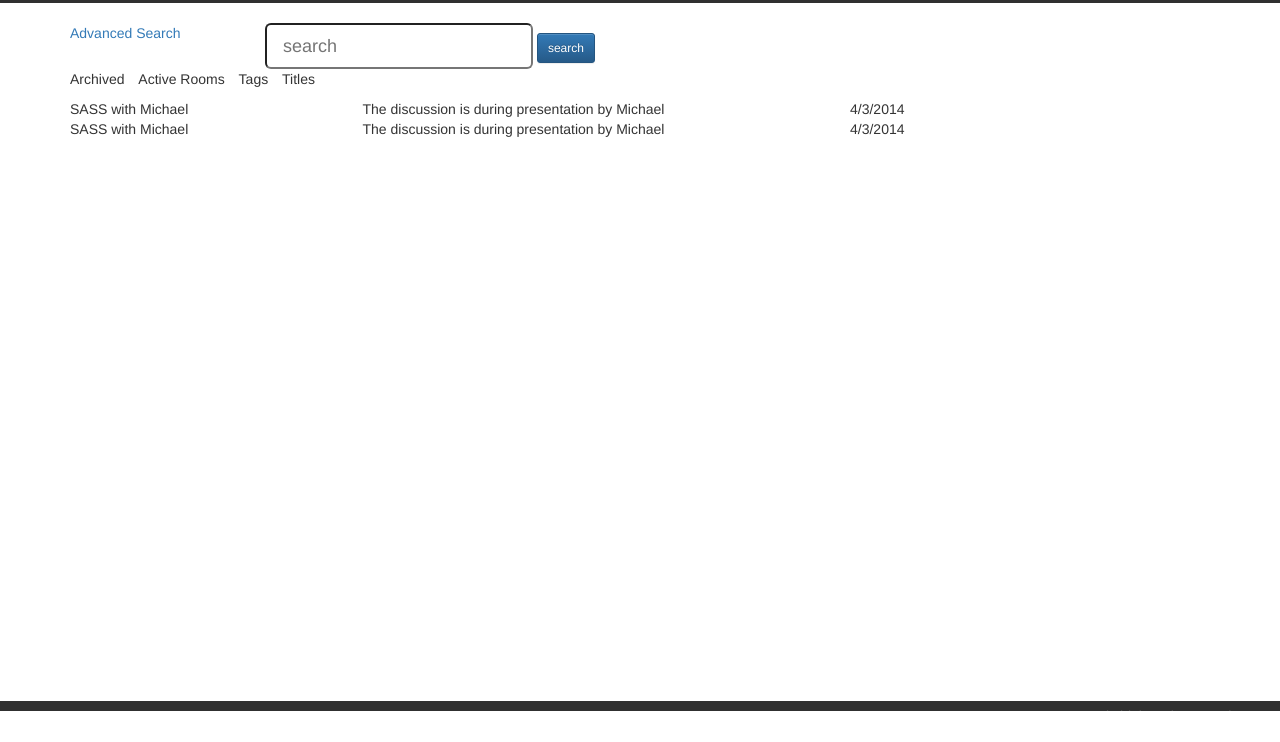
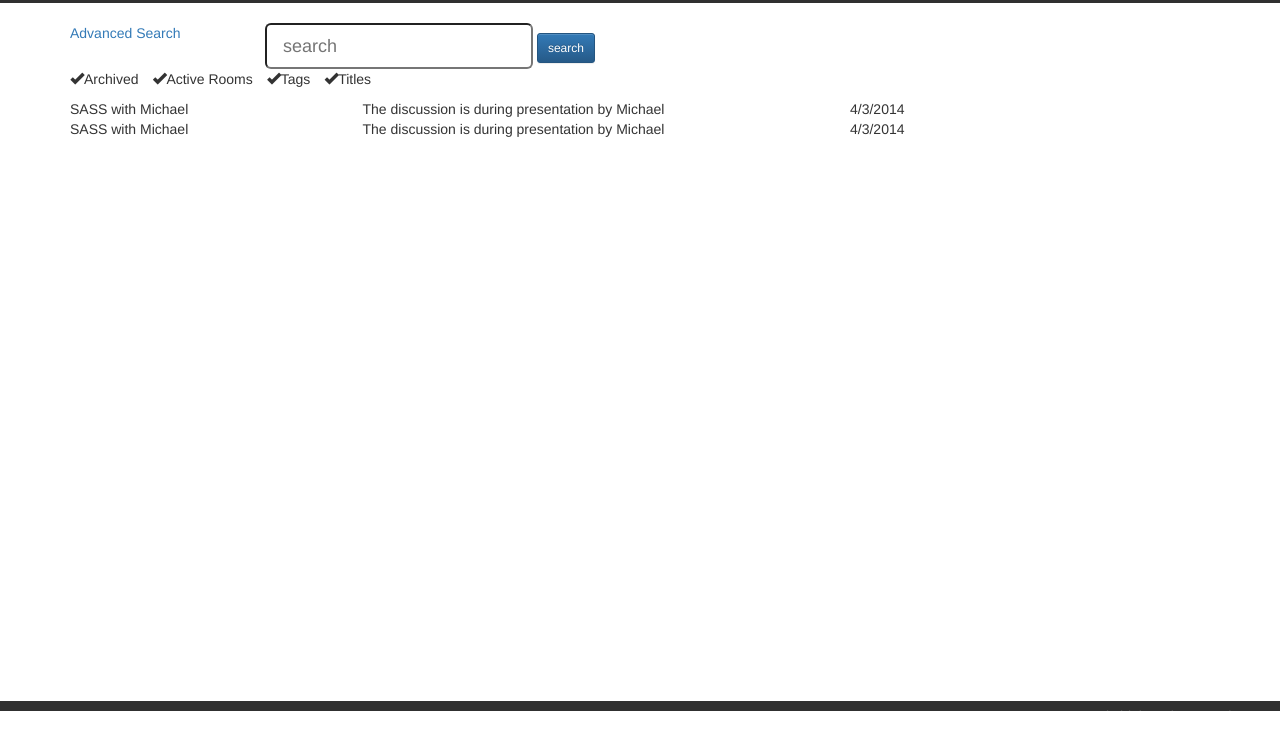
Before and after one commit to chasm/mockingbird, a plain HTML site: page advancedsearch.html in a window 1280 px wide. Shown: the part 58-800 px from the top of the page. Drawn offline with nearby package versions, Linux system fonts and the light colour scheme.

Commit message:
Added Checkmarks

```diff
--- a/advancedsearch.html
+++ b/advancedsearch.html
@@ -56,10 +56,10 @@
             </div>
             <!--<div class="row advanced"> -->
               <ul class="list-inline">
-                <li> Archived </li>
-                <li> Active Rooms </li>
-                <li> Tags </li>
-                <li> Titles </li>
+                <li><span class="glyphicon glyphicon-ok"></span>Archived </li>
+                <li><span class="glyphicon glyphicon-ok"></span>Active Rooms </li>
+                <li><span class="glyphicon glyphicon-ok"></span>Tags </li>
+                <li><span class="glyphicon glyphicon-ok"></span>Titles </li>
               </ul>
               <!-- </div>  -->
             <div class="row chatrooms">
```
